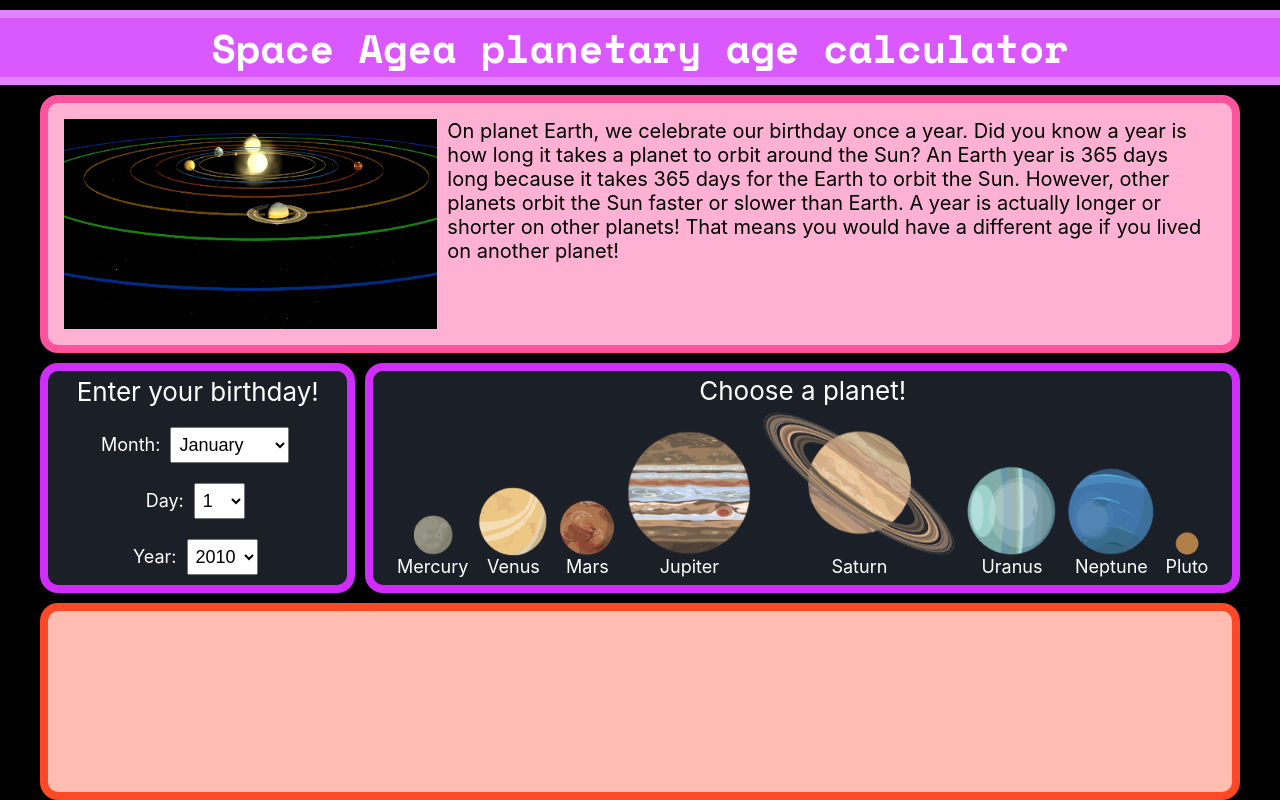
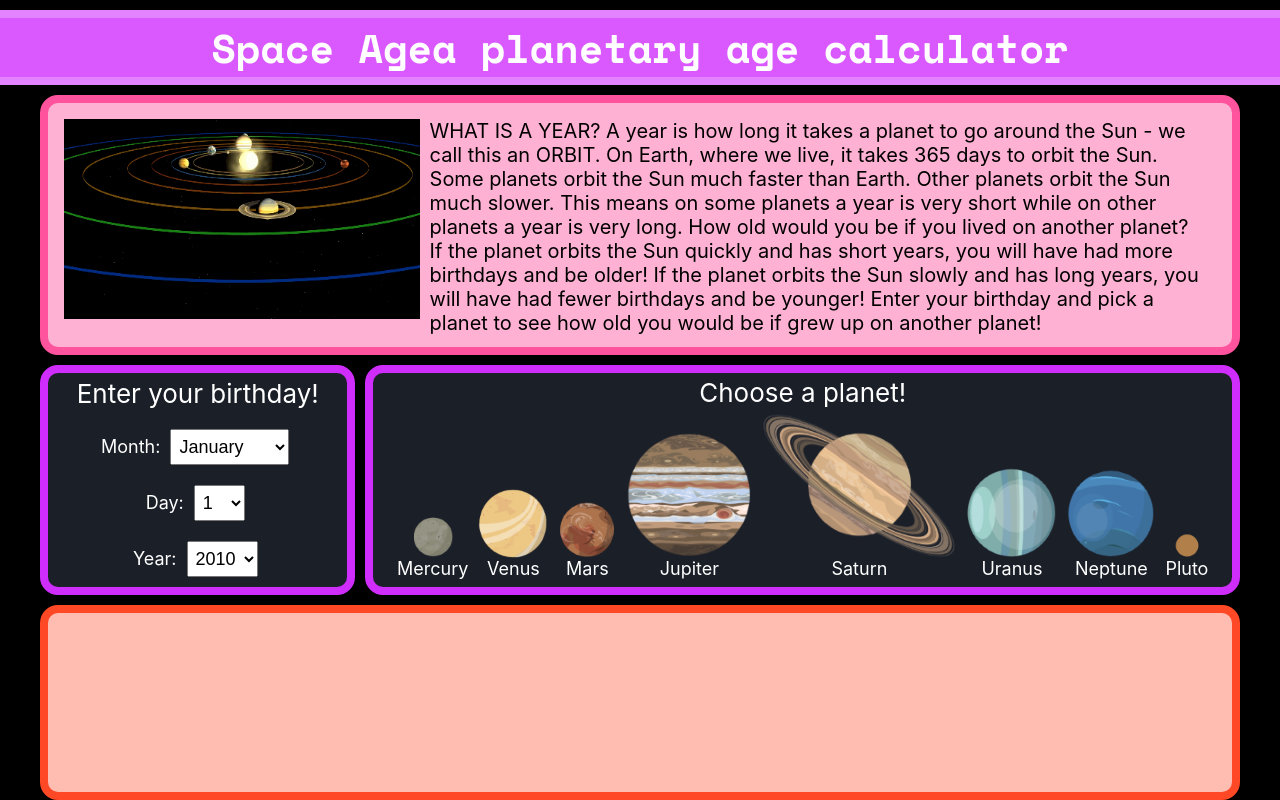
Before and after one commit to mklewandowski/space-age, a React (Create React App) app: page / in a window 1280 px wide. Built offline with nearby package versions, Linux system fonts and the light colour scheme.

Commit message:
update text

```diff
--- a/src/Age.tsx
+++ b/src/Age.tsx
@@ -7,7 +7,6 @@ import astro5 from "./astro5.gif";
 import astro6 from "./astro6.gif";
 import astro7 from "./astro7.gif";
 import astro8 from "./astro8.gif";
-import astro9 from "./astro9.gif";
 
 export interface IProps {
   planet?: string;
@@ -39,9 +38,9 @@ export const Age: React.FC<IProps> = (props) => {
   }
   const planetYearString = `However, on ${props.planet} a year is ${planetYear} Earth days long!`;
   const yearsOldString = (planetAge < 1)
-                          ? "not even 1 year old"
-                          : `${planetAge} year${(planetAge === 1) ? "" : "s"} old`
-  const planetAgeString = `That means you are ${yearsOldString} on ${props.planet}.`;
+                          ? "not even be 1 year old"
+                          : `be ${planetAge} year${(planetAge === 1) ? "" : "s"} old`
+  const planetAgeString = `That means you would ${yearsOldString} on ${props.planet}!!`;
   return (
     <div className="age">
       { props.planet
--- a/src/Intro.tsx
+++ b/src/Intro.tsx
@@ -1,15 +1,18 @@
 import React from "react";
 import orbit from "./orbit.gif";
 
-const kIntroText = "On planet Earth, we celebrate our birthday once a year. Did you know a year is how long it takes a planet " +
-                   "to orbit around the Sun? An Earth year is 365 days long because it takes 365 days for the Earth to orbit the Sun. " +
-                   "However, other planets orbit the Sun faster or slower than Earth. A year is actually longer or shorter on other " +
-                   "planets! That means you would have a different age if you lived on another planet!";
+const kIntroText = "WHAT IS A YEAR? A year is how long it takes a planet to go around the Sun - " +
+  "we call this an ORBIT. On Earth, where we live, it takes 365 days to orbit the Sun. " +
+  "Some planets orbit the Sun much faster than Earth. Other planets orbit the Sun much slower. " +
+  "This means on some planets a year is very short while on other planets a year is very long. " +
+  "How old would you be if you lived on another planet? If the planet orbits the Sun quickly and has short years, " +
+  "you will have had more birthdays and be older! If the planet orbits the Sun slowly and has long years, " +
+  "you will have had fewer birthdays and be younger! Enter your birthday and pick a planet to see how old you would be if grew up on another planet!";
 
 export const Intro: React.FC = () => {
   return (
     <div className="introduction">
-      <img height={210} src={orbit} alt={"orbit"}/>
+      <img height={200} src={orbit} alt={"orbit"}/>
       <div className="content">
         {kIntroText}
       </div>
```
